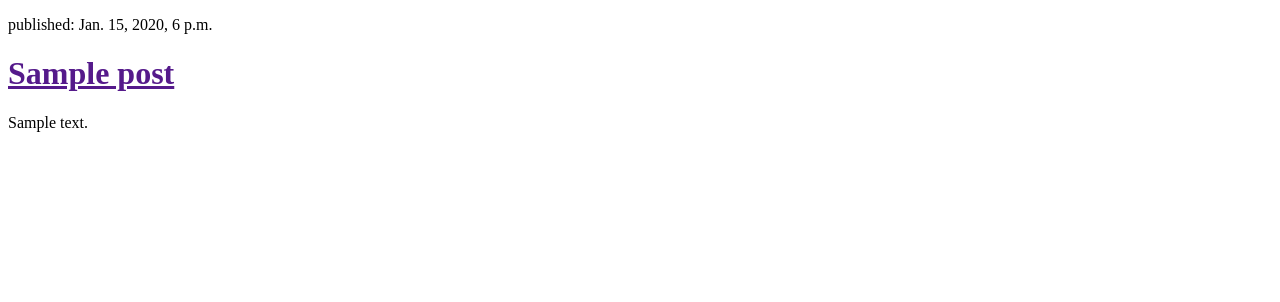
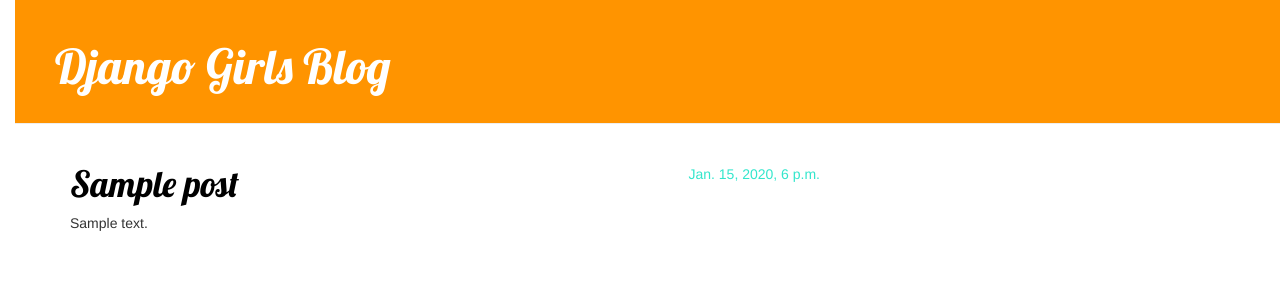
Before and after one commit to LuYaoPythoner/my-first-blog, a Django app: template blog/templates/blog/post_list.html in a window 1280 px wide. Shown: the top 302 px of the page. Run offline with Django 3.2, Linux system fonts and the light colour scheme; the template is opened without the code that fills it: values that come from a table or form of the project are taken from there, others are empty; tables that the repository leaves empty hold one stand-in row (values such as "Sample post"); some libraries are stand-ins or nearby versions.

Commit message:
Added view and template for detailed blog post as well as CSS for the site.

```diff
--- /dev/null
+++ b/blog/static/css/blog.css
@@ -0,0 +1,54 @@
+h1 a {
+    color: #FCA205;
+    font-family: 'Lobster';
+}
+body {
+    padding-left: 15px;
+}
+        .page-header {
+        background-color: #ff9400;
+        margin-top: 0;
+        padding: 20px 20px 20px 40px;
+    }
+
+    .page-header h1, .page-header h1 a, .page-header h1 a:visited, .page-header h1 a:active {
+        color: #ffffff;
+        font-size: 36pt;
+        text-decoration: none;
+    }
+
+    .content {
+        margin-left: 40px;
+    }
+
+    h1, h2, h3, h4 {
+        font-family: 'Lobster', cursive;
+    }
+
+    .date {
+        float: right;
+        color: #33e6cc;
+    }
+
+    .save {
+        float: right;
+    }
+
+    .post-form textarea, .post-form input {
+        width: 100%;
+    }
+
+    .top-menu, .top-menu:hover, .top-menu:visited {
+        color: #ffffff;
+        float: right;
+        font-size: 26pt;
+        margin-right: 20px;
+    }
+
+    .post {
+        margin-bottom: 70px;
+    }
+
+    .post h1 a, .post h1 a:visited {
+        color: #000000;
+    }
--- /dev/null
+++ b/blog/templates/blog/base.html
@@ -0,0 +1,25 @@
+<!DOCTYPE html>
+{% load staticfiles %}
+<html lang="en">
+<head>
+    <meta charset="UTF-8">
+    <title>Dawan's Blog</title>
+    <link rel="stylesheet" href="//maxcdn.bootstrapcdn.com/bootstrap/3.2.0/css/bootstrap.min.css">
+    <link rel="stylesheet" href="//maxcdn.bootstrapcdn.com/bootstrap/3.2.0/css/bootstrap-theme.min.css">
+    <link rel="stylesheet" href="{% static 'css/blog.css' %}">
+    <link href="//fonts.googleapis.com/css?family=Lobster&subset=latin,latin-ext" rel="stylesheet" type="text/css">
+</head>
+<body>
+    <div class="page-header">
+        <h1><a href="/">Django Girls Blog</a></h1>
+    </div>
+    <div class="content container">
+        <div class="row">
+            <div class="col-md-8">
+                {% block content %}
+                {% endblock %}
+            </div>
+        </div>
+    </div>
+</body>
+</html>
--- a/blog/templates/blog/post_list.html
+++ b/blog/templates/blog/post_list.html
@@ -1,16 +1,13 @@
-<!DOCTYPE html>
-<html lang="en">
-<head>
-    <meta charset="UTF-8">
-    <title>Dawan's Blog</title>
-</head>
-<body>
+{% extends 'blog/base.html' %}
+
+{% block content %}
     {% for post in posts %}
-        <div>
-            <p>published: {{ post.published_date }}</p>
-            <h1><a href="">{{ post.title }}</a></h1>
+        <div class="post">
+            <div class="date">
+                {{ post.published_date }}
+            </div>
+            <h1><a href="{% url 'post_detail' pk=post.pk %}">{{ post.title }}</a></h1>
             <p>{{ post.text|linebreaksbr }}</p>
         </div>
     {% endfor %}
-</body>
-</html>
+{% endblock %}
--- a/blog/urls.py
+++ b/blog/urls.py
@@ -2,5 +2,6 @@ from django.conf.urls import url
 from . import views
 
 urlpatterns = [
-    url(r'^$', views.post_list, name='post_list')
+    url(r'^$', views.post_list, name='post_list'),
+    url(r'^post/(?P<pk>[0-9]+)/$', views.post_detail, name='post_detail'),
 ]
```
Also changed, not shown: blog/templates/blog/post_detail.html (added, +13 -0 lines), blog/views.py (+6 -1 lines).
